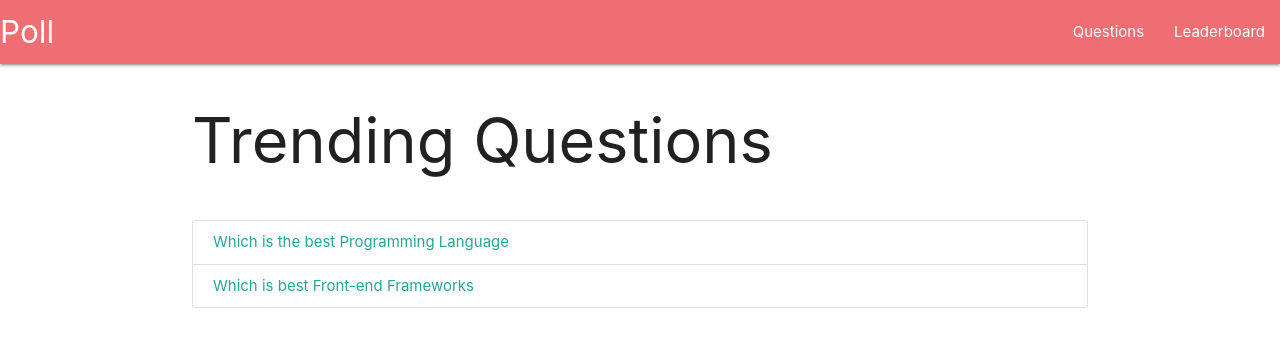
After one commit to Nipun3120/Polling-Application, a Django app: page / in a window 1280 px wide. The commit adds this page. Shown: the top 347 px of the page. Run offline with Django 3.2, Linux system fonts and the light colour scheme; data comes from the database, SQL or seed files in the repository.

Commit message:
added question html page and modified views.py

```diff
--- a/poll/main/admin.py
+++ b/poll/main/admin.py
@@ -3,6 +3,6 @@ from main import models
 # Register your models here.
 
 admin.site.register([
-    models.Question,
+    models.Questions,
     models.Choice,
 ])
--- a/poll/main/models.py
+++ b/poll/main/models.py
@@ -2,14 +2,14 @@ from django.db import models
 
 # Create your models here.
 
-class Question(models.Model):
+class Questions(models.Model):
     content = models.CharField(max_length = 1024)
 
     def __str__(self):
         return self.content
 
 class Choice(models.Model):
-    question = models.ForeignKey('Question', on_delete = models.CASCADE)
+    question = models.ForeignKey('Questions', on_delete = models.CASCADE)
     content = models.CharField(max_length = 256)
 
     def __str__(self):
--- /dev/null
+++ b/poll/main/urls.py
@@ -0,0 +1,7 @@
+from django.urls import path
+from main import views
+
+urlpatterns = [
+    path('', views.Index.as_view()),
+
+]
--- a/poll/main/views.py
+++ b/poll/main/views.py
@@ -1,3 +1,11 @@
 from django.shortcuts import render
+from django.views.generic import ListView
+
+
+from main import models
 
 # Create your views here.
+
+class Index(ListView):
+    model = models.Questions
+    template_name = 'main/index.html'
--- a/poll/poll/urls.py
+++ b/poll/poll/urls.py
@@ -4,4 +4,5 @@ from django.urls import path, include
 urlpatterns = [
     path('admin/', admin.site.urls),
     path('authen/', include('authen.urls')),
+    path('', include('main.urls')),
 ]
--- a/poll/templates/base.html
+++ b/poll/templates/base.html
@@ -14,7 +14,7 @@
 </head>
 <body>
 
-    {% block content %}
-    {% endblock %}
+    {% block content %} {% endblock %}
+
 </body>
 </html>
--- /dev/null
+++ b/poll/templates/main/components/navbar.html
@@ -0,0 +1,10 @@
+
+  <nav>
+    <div class="nav-wrapper">
+      <a href="#" class="brand-logo">Poll</a>
+      <ul id="nav-mobile" class="right hide-on-med-and-down">
+        <li><a href="#">Questions</a></li>
+        <li><a href="#">Leaderboard</a></li>
+      </ul>
+    </div>
+  </nav>
--- /dev/null
+++ b/poll/templates/main/index.html
@@ -0,0 +1,24 @@
+{% extends 'base.html' %}
+{% block content %}
+
+{% include 'main/components/navbar.html' %}
+
+
+<div class="container">
+    <div class="row">
+        <h1>Trending Questions</h1>
+    </div>
+    <div class="row">
+        <div class="col-6">
+            <div class="collection">
+                {% for question in questions_list %}   <!-- question_list is by default context made by models which is being rendered in the html file-->
+                                                    <!-- it can also be passed as a context in the views.py file as context_name = 'question_list' -->
+                    <a href="#" class="collection-item">
+                        {{ question.content }}
+                    </a>
+                {% endfor %}
+            </div>
+        </div>
+    </div>
+</div>
+{% endblock %}
```
Also changed, not shown: poll/db.sqlite3, poll/main/migrations/0002_auto_20201218_1737.py (added), poll/main/migrations/__init__.py (deleted).
